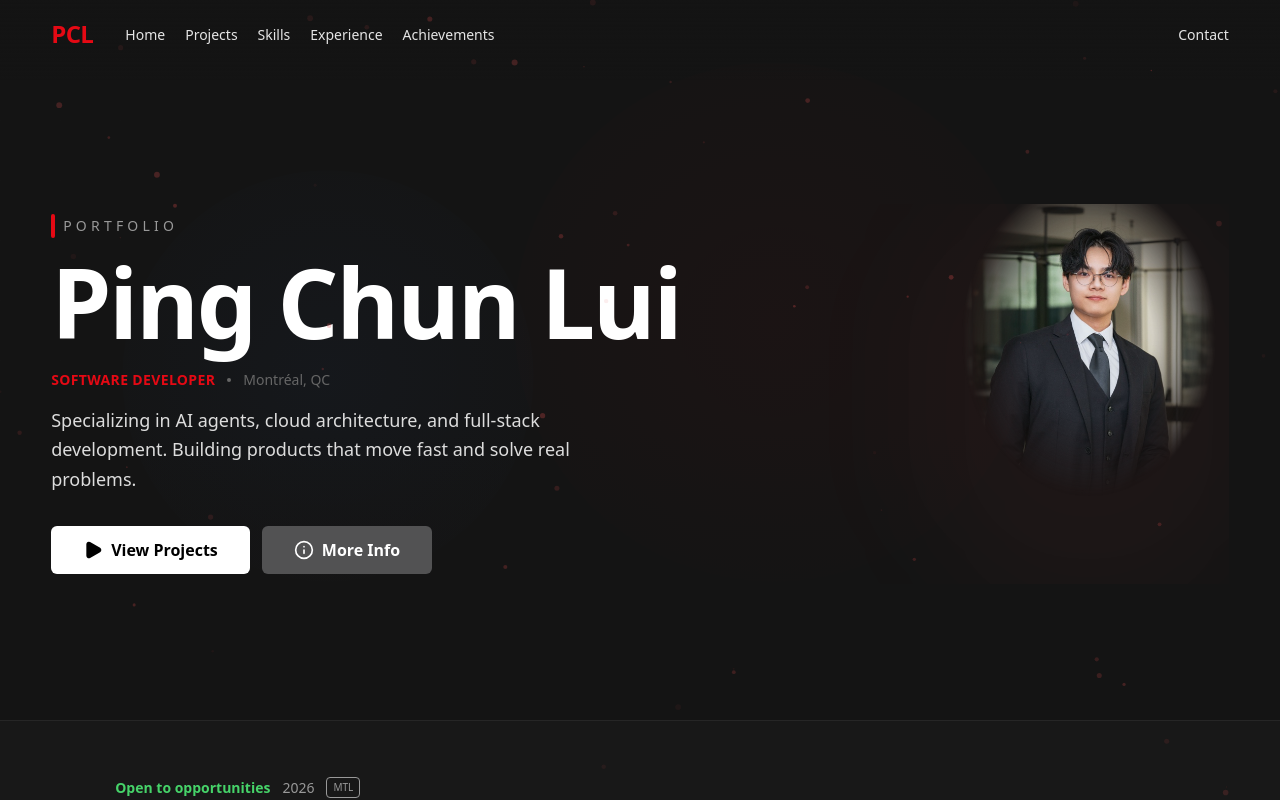
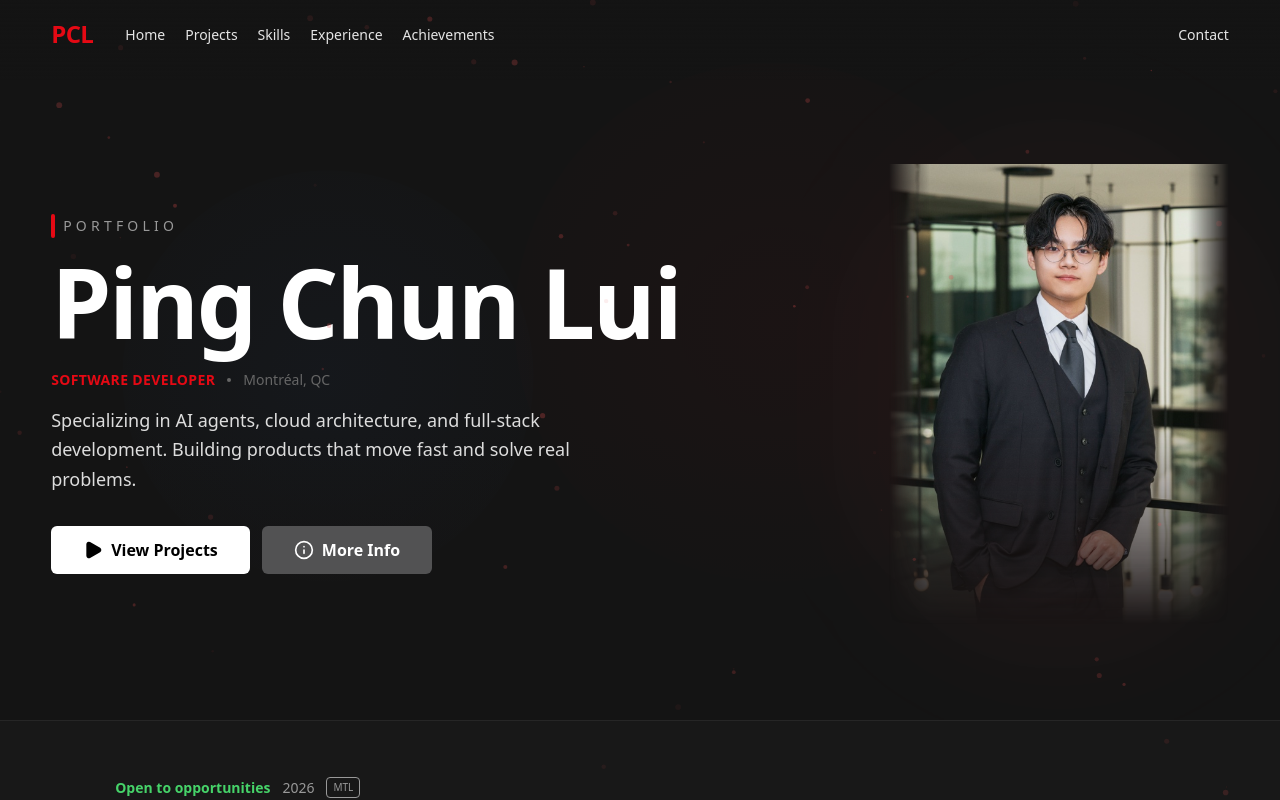
Before and after one commit to KR0N11/Portfolio, a Next.js app: page / in a window 1280 px wide. Shown: the top 800 px of the page. Built offline with nearby package versions, Linux system fonts and the light colour scheme.

Commit message:
Make profile pic bigger, fade only from sides and bottom (top stays sharp)
https://claude.ai/code/session_019McZDnaxpfMvdrBS61V5F3

```diff
--- a/src/components/Hero.tsx
+++ b/src/components/Hero.tsx
@@ -125,25 +125,27 @@ export default function Hero() {
           initial={{ opacity: 0, scale: 0.95 }}
           animate={{ opacity: 1, scale: 1 }}
           transition={{ delay: 0.4, duration: 1 }}
-          className="order-1 md:order-2 flex justify-center md:justify-end overflow-hidden"
+          className="order-1 md:order-2 flex justify-center md:justify-end"
         >
           <div className="relative">
             {/* Soft atmospheric glow behind photo */}
-            <div className="absolute -inset-8 bg-[#E50914]/[0.03] rounded-full blur-[60px]" />
-            <div className="absolute -inset-10 bg-white/[0.01] rounded-full blur-[60px]" />
+            <div className="absolute -inset-10 bg-[#E50914]/[0.03] rounded-full blur-[60px]" />
+            <div className="absolute -inset-14 bg-white/[0.01] rounded-full blur-[80px]" />
 
-            {/* Photo with fade-out edges */}
-            <div className="relative w-[220px] h-[300px] sm:w-[250px] sm:h-[340px] md:w-[280px] md:h-[380px]">
+            {/* Photo — fade sides + bottom, top stays sharp */}
+            <div className="relative w-[260px] h-[360px] sm:w-[300px] sm:h-[410px] md:w-[340px] md:h-[460px]">
               <Image
                 src="/image/me.jpg"
                 alt="Ping Chun Lui"
                 fill
                 className="object-cover object-top"
-                sizes="(max-width: 768px) 220px, 280px"
+                sizes="(max-width: 768px) 260px, 340px"
                 priority
                 style={{
-                  maskImage: "radial-gradient(ellipse 65% 60% at 50% 35%, black 35%, transparent 70%)",
-                  WebkitMaskImage: "radial-gradient(ellipse 65% 60% at 50% 35%, black 35%, transparent 70%)",
+                  maskImage: "linear-gradient(to right, transparent, black 12%, black 88%, transparent), linear-gradient(to bottom, black 55%, transparent 100%)",
+                  WebkitMaskImage: "linear-gradient(to right, transparent, black 12%, black 88%, transparent), linear-gradient(to bottom, black 55%, transparent 100%)",
+                  maskComposite: "intersect",
+                  WebkitMaskComposite: "source-in",
                 }}
               />
             </div>
```
